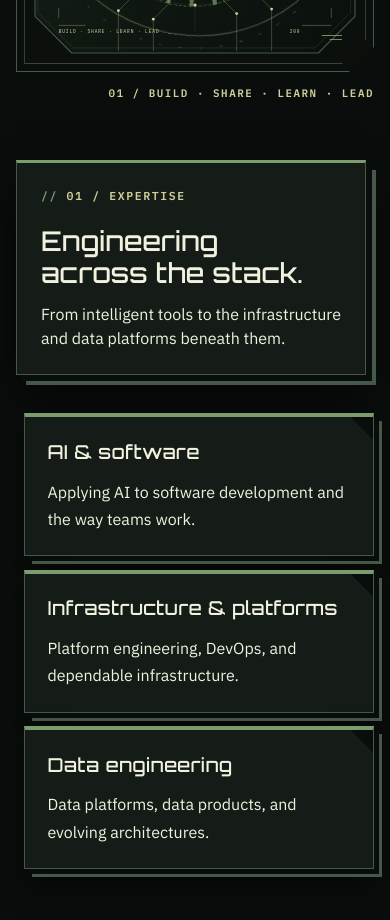
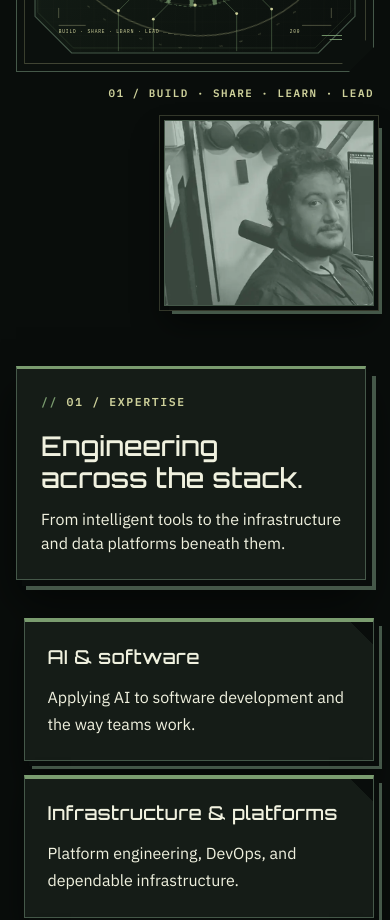
Before and after one commit to ElderMael/portfolio-website, a React (Vite) app: page / in a window 390 px wide. Shown: the part 1080-2000 px from the top of the page. Built offline with nearby package versions, Linux system fonts and the light colour scheme; a web font is replaced by a local one.

Commit message:
feat(home): [PORT-005] Add monochrome workstation portrait
Place a small local photo below the circuitry art and its caption. Apply a charcoal/green grade, crop away bright lamp and readable workstation content, and keep a smaller footprint on mobile.

```diff
--- a/src/components/Home.css
+++ b/src/components/Home.css
@@ -236,6 +236,18 @@
   font-size: .68rem;
   letter-spacing: .14em;
   text-align: right;
+}
+
+.home-portrait {
+  display: block;
+  width: min(100%, 250px);
+  height: auto;
+  margin: 1.25rem 0 0 auto;
+  border: 1px solid var(--line);
+  outline: 1px solid rgb(206 209 155 / 22%);
+  outline-offset: 4px;
+  background: #111a16;
+  box-shadow: 5px 5px 0 var(--page), 8px 8px 0 var(--line), 0 18px 30px #0007;
 }
 
 @keyframes circuitry-wheel-clockwise {
@@ -669,6 +681,7 @@ a.home-marquee-item-label:focus-visible,
 }
 
 @media (max-width: 700px) {
+  .home-portrait { width: min(100%, 210px); }
   .home-marquee-viewport { margin-right: .5rem; margin-left: .5rem; }
   .home-technology-marquee .home-marquee-item { width: 10rem; }
   .home-process-grid { grid-template-columns: 1fr; padding-left: .5rem; }
--- a/src/components/Home.tsx
+++ b/src/components/Home.tsx
@@ -131,6 +131,9 @@ export function Home() {
                         <span className="circuitry-scan" />
                     </div>
                     <span className="home-hero-caption">01 / BUILD · SHARE · LEARN · LEAD</span>
+                    <img className="home-portrait" src="/miguel-workstation.webp"
+                         alt="Miguel Enriquez at his workstation"
+                         width="600" height="528" loading="lazy" decoding="async" />
                 </div>
             </section>
 
```
Also changed, not shown: public/miguel-workstation.webp (added), 1 other file (tests, documents, lock files or other folders).
